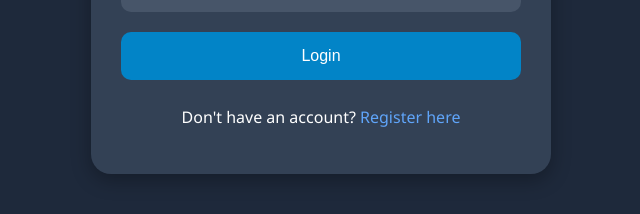
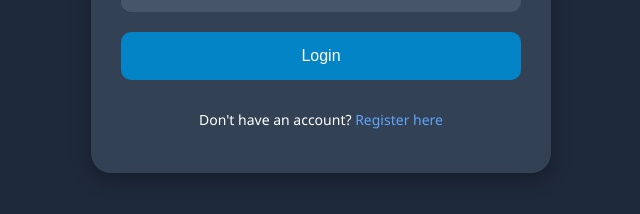
Before and after one commit to Maenamer2/webllm2, a Flask app: page / in a window 1280 px wide. Shown: the part 341-555 px from the top of the page, without its empty margins (319-959 px from the left). Run offline with Flask 3, Linux system fonts and the light colour scheme.

Commit message:
Update login.html

```diff
--- a/templates/login.html
+++ b/templates/login.html
@@ -10,12 +10,14 @@
         input { background-color: #475569; color: white; }
         button { background-color: #0284c7; color: white; cursor: pointer; transition: all 0.2s ease; }
         button:hover { background-color: #0ea5e9; transform: translateY(-2px); }
-        .error { color: #f87171; margin-top: 10px; }
-        .message { margin-top: 10px; }
-        .message.success { color: #34d399; }
-        .message.error { color: #f87171; }
+        .error { color: #f87171; margin: 10px 0; padding: 10px; background-color: rgba(248, 113, 113, 0.2); border-radius: 5px; }
+        .success { color: #34d399; margin: 10px 0; padding: 10px; background-color: rgba(52, 211, 153, 0.2); border-radius: 5px; }
         a { color: #60a5fa; text-decoration: none; }
         a:hover { text-decoration: underline; }
+        .login-footer {
+            margin-top: 20px;
+            font-size: 14px;
+        }
     </style>
 </head>
 <body>
@@ -26,7 +28,7 @@
         {% with messages = get_flashed_messages(with_categories=true) %}
           {% if messages %}
             {% for category, message in messages %}
-              <div class="message {{ category }}">{{ message }}</div>
+              <div class="{{ category }}">{{ message }}</div>
             {% endfor %}
           {% endif %}
         {% endwith %}
@@ -36,7 +38,10 @@
             <input type="password" name="password" placeholder="Password" required>
             <button type="submit">Login</button>
         </form>
-        <p>Don't have an account? <a href="{{ url_for('register') }}">Register here</a></p>
+
+        <div class="login-footer">
+            <p>Don't have an account? <a href="{{ url_for('register') }}">Register here</a></p>
+        </div>
     </div>
 </body>
 </html>
```
